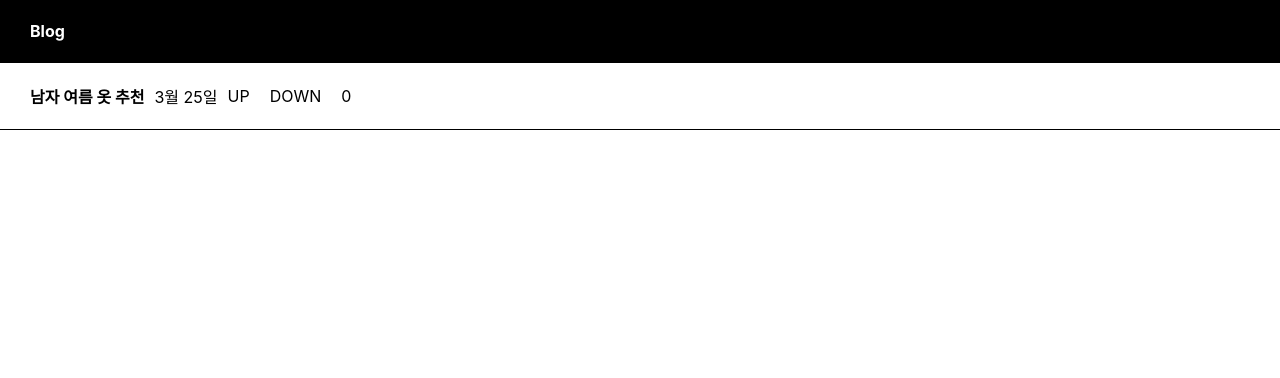
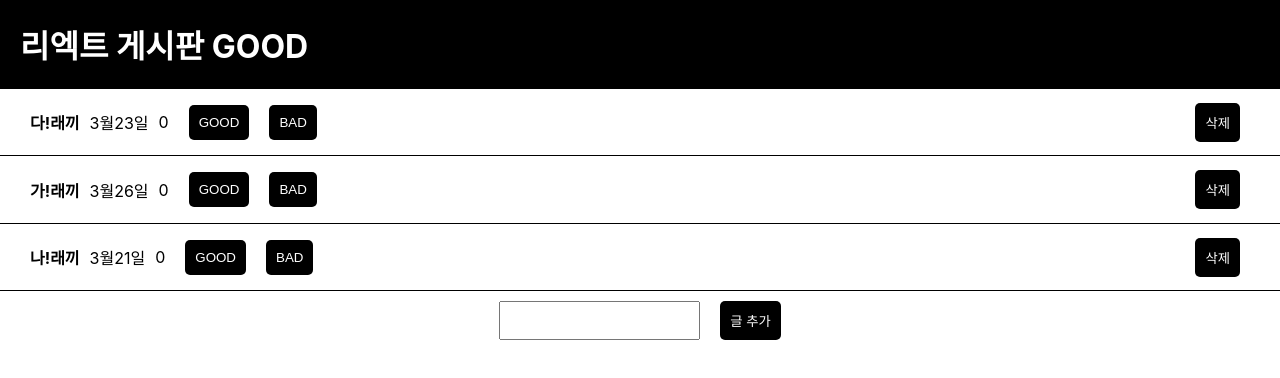
Before and after one commit to ganggyunggyu/ReactTodo, a React (Create React App) app: page / in a window 1280 px wide. Shown: the top 378 px of the page. Built offline with nearby package versions, Linux system fonts and the light colour scheme.

Commit message:
useState 리펙토링

```diff
--- a/src/App.css
+++ b/src/App.css
@@ -7,24 +7,35 @@ div{
 }
 .black-nav{
   display: flex;
+  align-items: center;
   padding-left: 20px;
   background-color: black;
   width: 100%;
   color: white;
 }
-.list{
+.content-box{
   display: flex;
   text-align: left;
   padding-left: 20px;
   border-bottom: 1px solid black;
   align-items: center;
+  position: relative;
 }
 span, h4{
   padding-right: 10px;
   padding-left: 10px;
 }
+.cursor{
+  cursor: pointer;
+}
 .btn{
   cursor: pointer;
+  margin: 10px;
+  padding: 10px;
+  border: none;
+  color: white;
+  background: black;
+  border-radius: 5px;
 }
 .modal-con{
   position: absolute;
@@ -36,7 +47,6 @@ span, h4{
   padding: 20px;
   border-radius: 10px;
   text-align: center;
-
   color: white;
 }
 .flex-box{
@@ -44,38 +54,11 @@ span, h4{
   justify-content: center;
   align-items: center;
 }
-.close{
-  display: none;
+.right-btn{
+  position: absolute;
+  right: 30px;
 }
-.show{
-  display: block;
+.title-input{
+  margin: 10px;
+  padding: 10px;
 }
-
-@media (prefers-reduced-motion: no-preference) {
-  .App-logo {
-    animation: App-logo-spin infinite 20s linear;
-  }
-}
-.App-header {
-  background-color: #282c34;
-  min-height: 100vh;
-  display: flex;
-  flex-direction: column;
-  align-items: center;
-  justify-content: center;
-  font-size: calc(10px + 2vmin);
-  color: white;
-}
-
-.App-link {
-  color: #61dafb;
-}
-
-@keyframes App-logo-spin {
-  from {
-    transform: rotate(0deg);
-  }
-  to {
-    transform: rotate(360deg);
-  }
-}
--- a/src/App.js
+++ b/src/App.js
@@ -5,44 +5,120 @@ import { useState } from 'react';
 
 function App() {
 
-  let post = '강남 우동 asdads맛집';
-  let mainLogo = 'Blog';
-  let [글제목, 제목수정] = useState(['남자 여름 옷 추천', '배고플 땐 햄버거', '하지만 난 우동이 좋아..']);
-  let [날짜, 바뀔날짜] = useState(['3월 25일', '3월 23일', '3월 29일']);
-  let [like, setLike] = useState(0);
-  let [modal, setModal] = useState(0);
+  let [modal, setModal] = useState(false)
+  let [modalIndex, setModalIndex] = useState(0)
+  let [addInput, setAddInput] = useState('')
+
+
+  let [content, setContent] = useState([
+    {
+      title: '다!래끼',
+      date: '3월23일',
+      like: 0,
+      content: `Lorem ipsum dolor sit amet consectetur adipisicing elit.
+      Dolorem, quos atque ipsum distinctio
+      harum,vitae modi deserunt unde laboriosam molestias totam optio accusantium aut voluptas corporis
+      tempora vero blanditiis a.`,
+    },
+    {
+      title: '가!래끼',
+      date: '3월26일',
+      like: 0,
+      content: '상세내용~',
+    },
+    {
+      title: '나!래끼',
+      date: '3월21일',
+      like: 0,
+      content: '상세적내용~~나레낍부분',
+    }
+  ])
+
+  const modalOn = () => {
+    setModal(true)
+  }
+  const likeUp = (i) => {
+    let copyContent = [...content]
+    copyContent[i].like = copyContent[i].like + 1
+    setContent(copyContent)
+  }
+
+  const likeDown = (i) => {
+    let copyContent = [...content]
+    copyContent[i].like = copyContent[i].like - 1
+    setContent(copyContent)
+  }
+  const addInputValue = (e) => {
+    setAddInput(e.target.value)
+  }
+  const addInputBtn = () => {
+    let newContent = {
+      title: addInput,
+      date: '날짜가져와',
+      like: 0,
+    }
+    let copyContent = [...content]
+    copyContent.unshift(newContent)
+    setContent(copyContent)
+  }
+  const contentDelete = (i) => {
+    let copyContent = [...content]
+    copyContent.splice(i, 1)
+    setContent(copyContent)
+  }
+
 
   return (
-    <div className="App">
+    <div className="app">
       <div className="black-nav">
-        <h4>{ mainLogo }</h4>
-      </div>
-      <div className='list-container'>
-        <div className='list btn'>
-          <h4 onClick={()=>{setModal(modal+1)}}>{글제목[0]}</h4>
-          <p>{날짜[0]}</p>
-          <span className='btn' onClick={()=>{setLike(like + 1)}}>UP</span>
-          <span className='btn' onClick={()=>{setLike(like - 1)}}>DOWN</span>
-          <span>{like}</span>
-        </div>
+        <h1>리엑트 게시판 GOOD</h1>
       </div>
       {
-        modal%2 == 1 ? <Modal></Modal> : null
+        content.map((contentEl, i) => {
+          return (
+            <div className="content-box" key={i}>
+              <h4 className='cursor' onClick={() => { modalOn(); setModalIndex(i) }}>{contentEl.title}</h4>
+              <p className=''>{contentEl.date}</p>
+              <span className=''>{contentEl.like}</span>
+              <button onClick={() => { likeUp(i) }} className='btn'>GOOD</button>
+              <button onClick={() => { likeDown(i) }} className='btn'>BAD</button>
+              <button onClick={() => { contentDelete(i) }} className='btn right-btn'>삭제</button>
+            </div>
+          )
+        })
+      }
+      <div className="add-input-box flex-box">
+        <input className='title-input' type="text" onChange={(e) => { addInputValue(e) }} />
+        <input className='btn' type="button" value="글 추가" onClick={() => { addInputBtn() }} />
+      </div>
+      {
+        modal == true ? <Modal
+          content={content}
+          setModal={setModal}
+          i={modalIndex}
+        /> : null
       }
     </div>
-  );
+
+
+
+  )
+
 }
-function Modal(){
-  return(
-    <div className='flex-box'>
-      <div className='modal-con'>
-        <h3>제목</h3>
-        <p>날짜</p>
-        <p>상세내용상세내용상세내용상세내용상세내용상세내용상세내용상세내용상세내용상세내
-        용상세내용상세내용상세내용상세내용상세내용상세내용상세내용상세내용상세내용상세내용
-        상세내용상세내용상세내용상세내용상세내용상세내용</p>
+
+export default App;
+
+function Modal(props) {
+  return (
+    <div className="flex-box">
+      <div className="modal-con">
+        <div className="modal-title"><p>{props.content[props.i].title}</p></div>
+        <div className="modal-date"><p>{props.content[props.i].date}</p></div>
+        <p>{props.content[props.i].content}</p>
+        <button onClick={() => { props.setModal(false) }} className='btn'>닫기</button>
       </div>
     </div>
+
   )
+
 }
-export default App;
```
